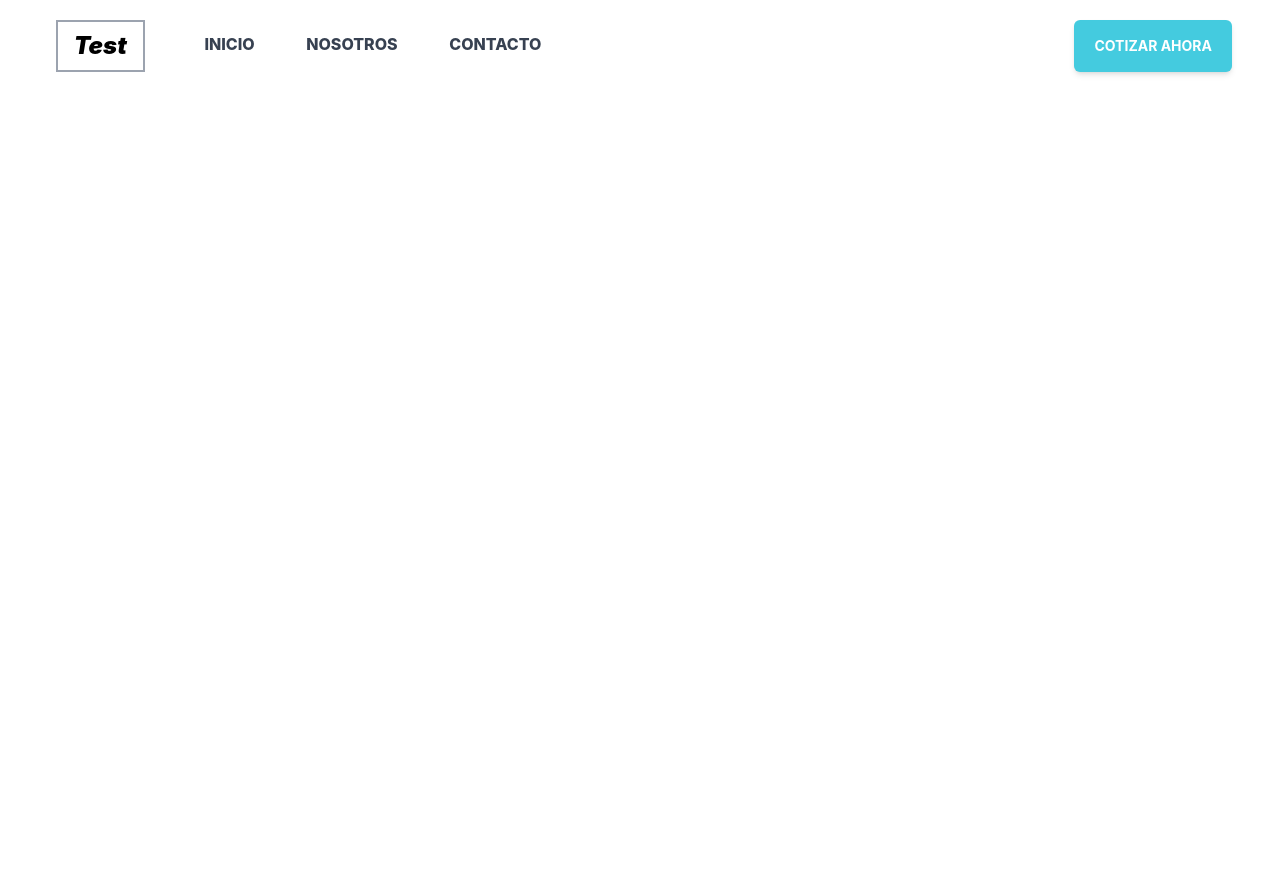
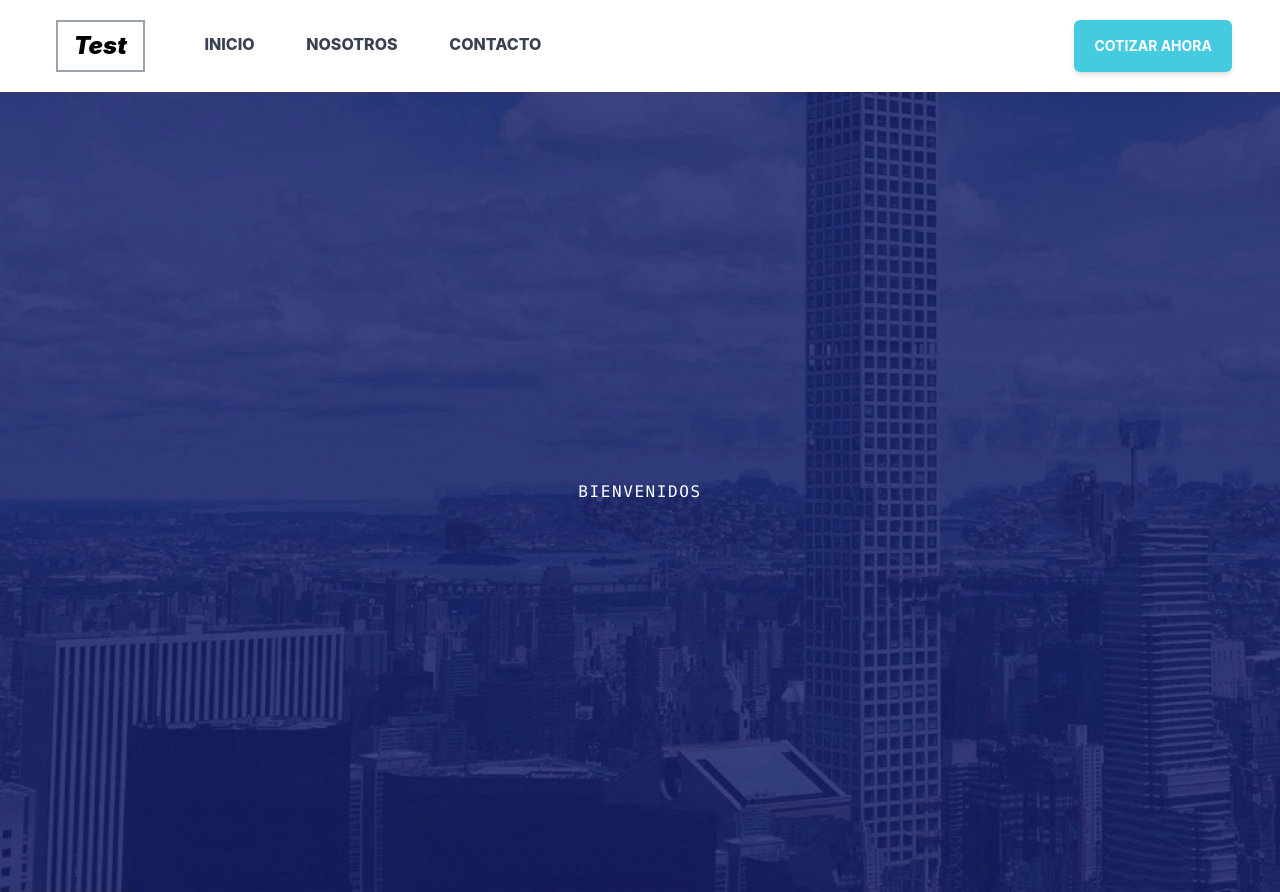
Before and after one commit to RiviCodes/rc-mockup-test, a React (Create React App) app: page / in a window 1280 px wide. Before the commit the page ends 800 px from the top, so only its background shows below. Built offline with nearby package versions, Linux system fonts and the light colour scheme.

Commit message:
Add background image, style elements

```diff
--- a/src/components/Welcome.jsx
+++ b/src/components/Welcome.jsx
@@ -1,5 +1,12 @@
 import React from "react";
 
 export default function Welcome() {
-  return <></>;
+  return (
+    <section
+      id="start"
+      className="flex justify-center items-center h-80 md:h-96 lg:h-screen w-auto"
+    >
+      <span className="text-white font-mono tracking-widest">BIENVENIDOS</span>
+    </section>
+  );
 }
```
